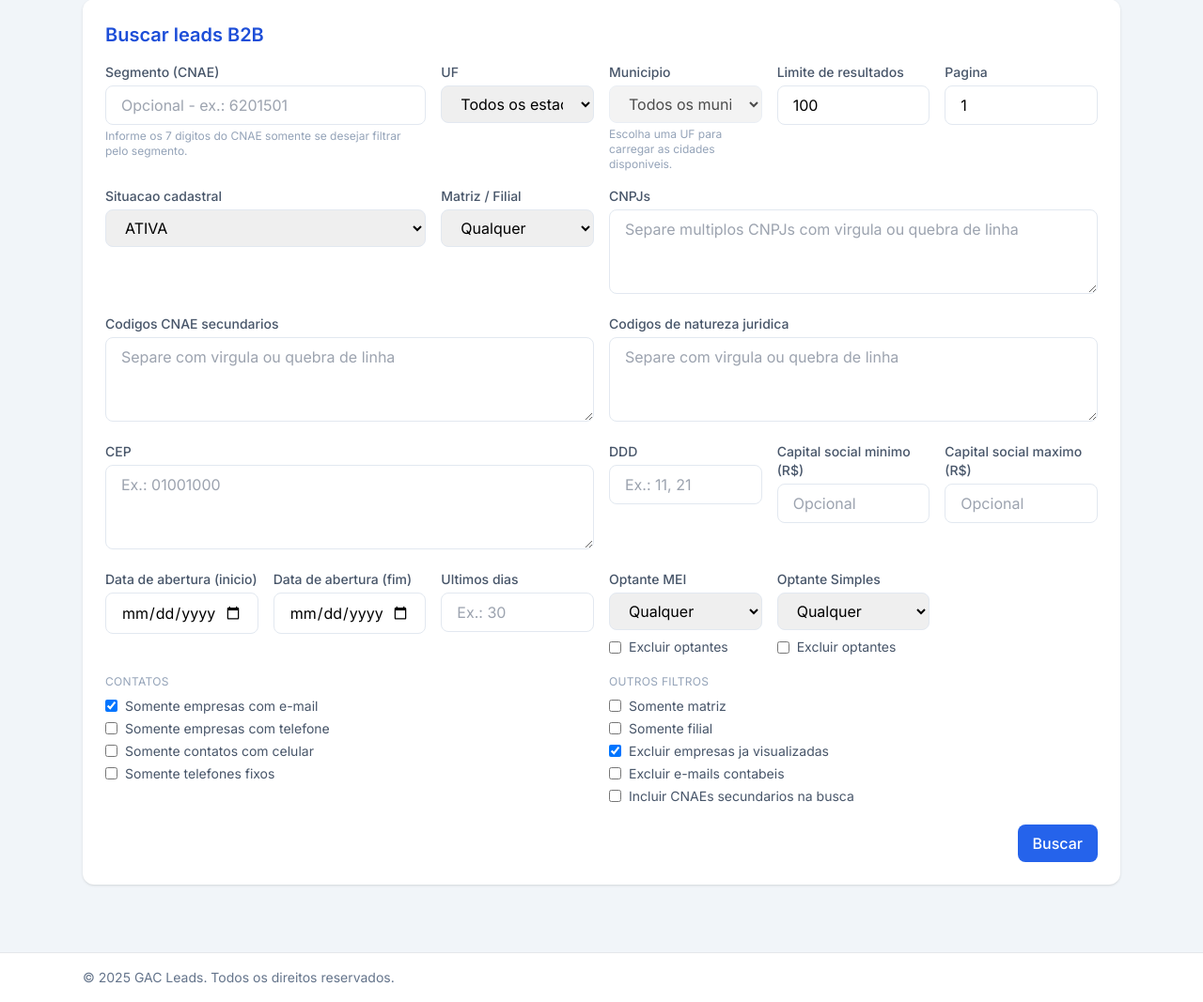
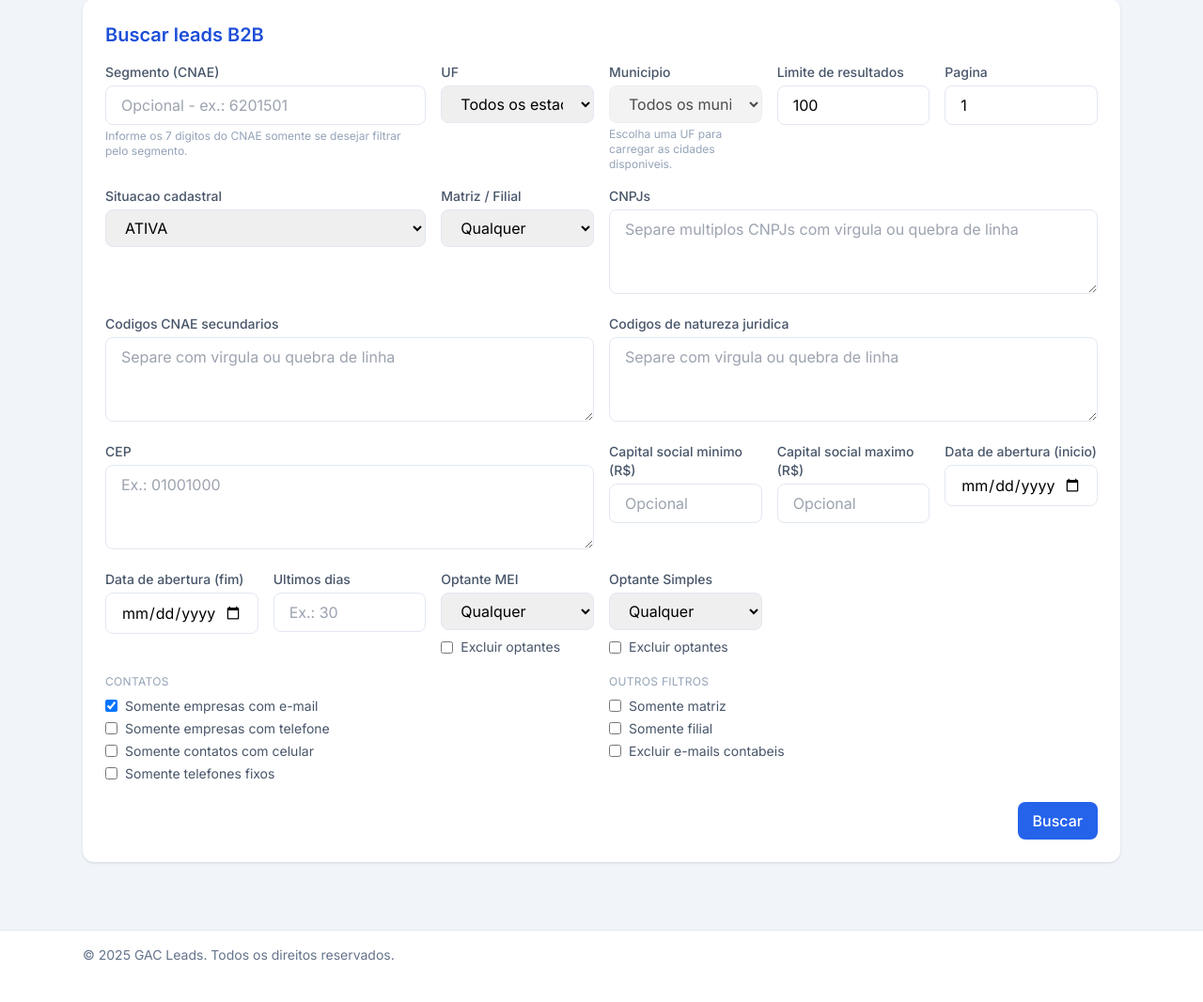
Before and after one commit to gabrielcruzes/www-gac-leads, a PHP site: page /buscar-leads.php in a window 1280 px wide. Shown: the part 109-1176 px from the top of the page at 94% size. After the commit the page ends 1132 px from the top, so only its background shows below. Run offline with PHP 8.4, Linux system fonts and the light colour scheme; the visitor is signed in with stand-in values (Sample User, id 1); data that the repository does not hold is empty; some libraries are stand-ins or nearby versions.

Commit message:
retira algumas coisas

```diff
--- a/public/buscar-leads.php
+++ b/public/buscar-leads.php
@@ -137,8 +137,6 @@ $formState = [
     'codigo_natureza_juridica' => '',
     'cep' => '',
     'cnpj' => '',
-    'ddd' => '',
-    'incluir_atividade_secundaria' => false,
     'matriz_filial' => '',
     'data_abertura_inicio' => '',
     'data_abertura_fim' => '',
@@ -180,13 +178,10 @@ if ($_SERVER['REQUEST_METHOD'] === 'POST') {
     $formState['com_email'] = !empty($_POST['com_email']);
     $formState['com_telefone'] = !empty($_POST['com_telefone']);
     $formState['excluir_email_contab'] = !empty($_POST['excluir_email_contab']);
-    $formState['excluir_empresas_visualizadas'] = !empty($_POST['excluir_empresas_visualizadas']);
     $formState['codigo_atividade_secundaria'] = trim($_POST['codigo_atividade_secundaria'] ?? '');
     $formState['codigo_natureza_juridica'] = trim($_POST['codigo_natureza_juridica'] ?? '');
     $formState['cep'] = trim($_POST['cep'] ?? '');
     $formState['cnpj'] = trim($_POST['cnpj'] ?? '');
-    $formState['ddd'] = trim($_POST['ddd'] ?? '');
-    $formState['incluir_atividade_secundaria'] = !empty($_POST['incluir_atividade_secundaria']);
     $formState['matriz_filial'] = strtoupper(trim($_POST['matriz_filial'] ?? ''));
     $formState['data_abertura_inicio'] = trim($_POST['data_abertura_inicio'] ?? '');
     $formState['data_abertura_fim'] = trim($_POST['data_abertura_fim'] ?? '');
@@ -254,7 +249,6 @@ if ($_SERVER['REQUEST_METHOD'] === 'POST') {
             'com_telefone' => $formState['com_telefone'],
             'excluir_email_contab' => $formState['excluir_email_contab'],
             'excluir_empresas_visualizadas' => $formState['excluir_empresas_visualizadas'],
-            'incluir_atividade_secundaria' => $formState['incluir_atividade_secundaria'],
             'matriz_filial' => $formState['matriz_filial'],
         ];
 
@@ -291,11 +285,6 @@ if ($_SERVER['REQUEST_METHOD'] === 'POST') {
         $cnpjFiltro = normalizeDigitsList($formState['cnpj']);
         if ($cnpjFiltro) {
             $filtros['cnpj'] = $cnpjFiltro;
-        }
-
-        $dddFiltro = normalizeDigitsList($formState['ddd']);
-        if ($dddFiltro) {
-            $filtros['ddd'] = $dddFiltro;
         }
 
         if ($formState['mei'] === 'optante') {
@@ -433,10 +422,6 @@ renderPageStart('Buscar Leads', 'buscar');
             </div>
 
             <div>
-                <label class="block text-sm font-medium text-slate-600 mb-1">DDD</label>
-                <input type="text" name="ddd" value="<?php echo htmlspecialchars($formState['ddd']); ?>" class="w-full border border-slate-200 rounded-lg px-4 py-2 focus:outline-none focus:ring-2 focus:ring-blue-600" placeholder="Ex.: 11, 21">
-            </div>
-            <div>
                 <label class="block text-sm font-medium text-slate-600 mb-1">Capital social minimo (R$)</label>
                 <input type="text" name="capital_social_minimo" value="<?php echo htmlspecialchars($formState['capital_social_minimo']); ?>" class="w-full border border-slate-200 rounded-lg px-4 py-2 focus:outline-none focus:ring-2 focus:ring-blue-600" placeholder="Opcional">
             </div>
@@ -513,16 +498,8 @@ renderPageStart('Buscar Leads', 'buscar');
                     <span>Somente filial</span>
                 </label>
                 <label class="flex items-center gap-2 text-sm text-slate-600 mb-1">
-                    <input type="checkbox" name="excluir_empresas_visualizadas" value="1" <?php echo $formState['excluir_empresas_visualizadas'] ? 'checked' : ''; ?>>
-                    <span>Excluir empresas ja visualizadas</span>
-                </label>
-                <label class="flex items-center gap-2 text-sm text-slate-600 mb-1">
                     <input type="checkbox" name="excluir_email_contab" value="1" <?php echo $formState['excluir_email_contab'] ? 'checked' : ''; ?>>
                     <span>Excluir e-mails contabeis</span>
-                </label>
-                <label class="flex items-center gap-2 text-sm text-slate-600 mb-1">
-                    <input type="checkbox" name="incluir_atividade_secundaria" value="1" <?php echo $formState['incluir_atividade_secundaria'] ? 'checked' : ''; ?>>
-                    <span>Incluir CNAEs secundarios na busca</span>
                 </label>
             </div>
 
```
Also changed, not shown: public/assets/js/buscar-leads.js.
